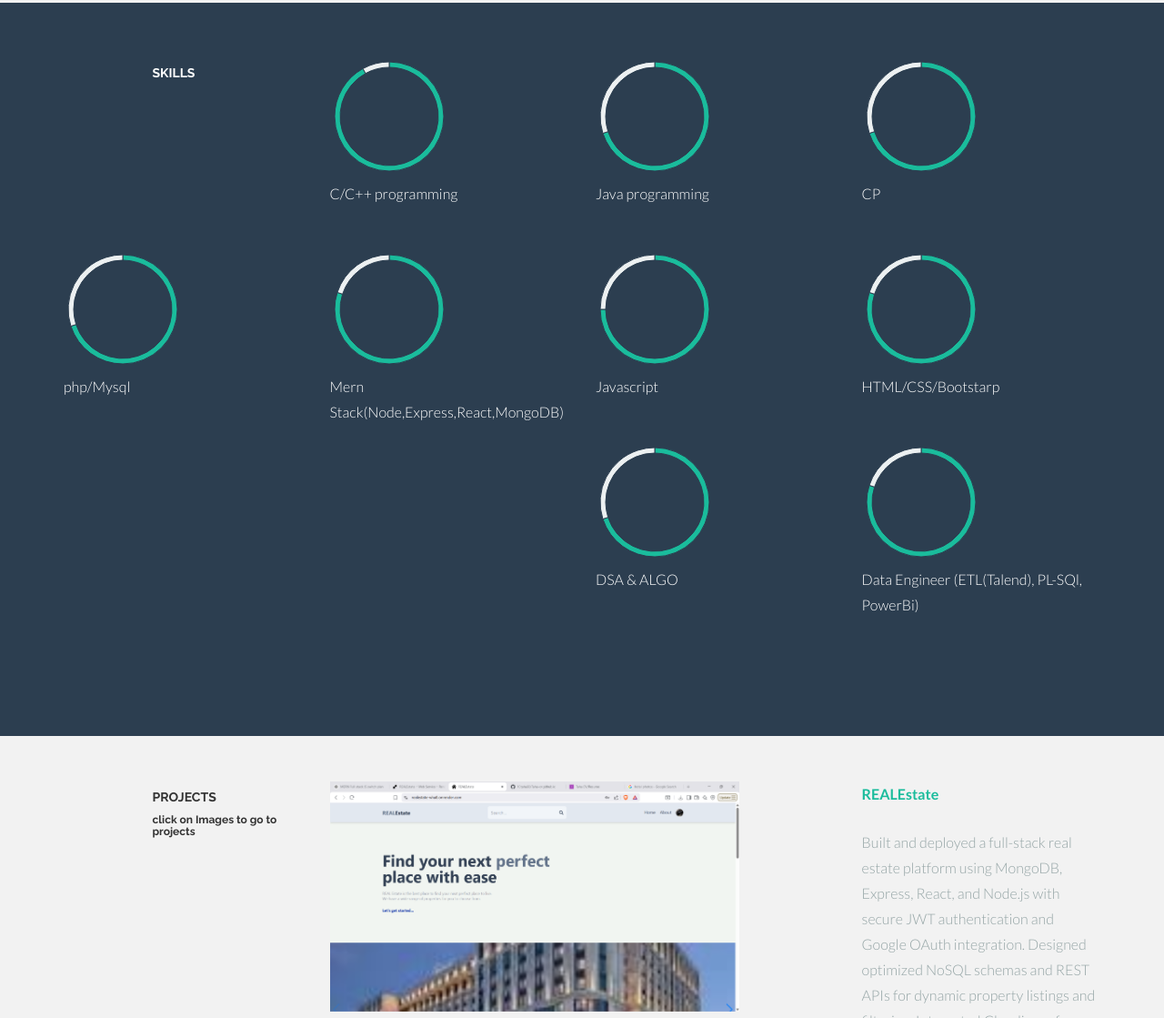
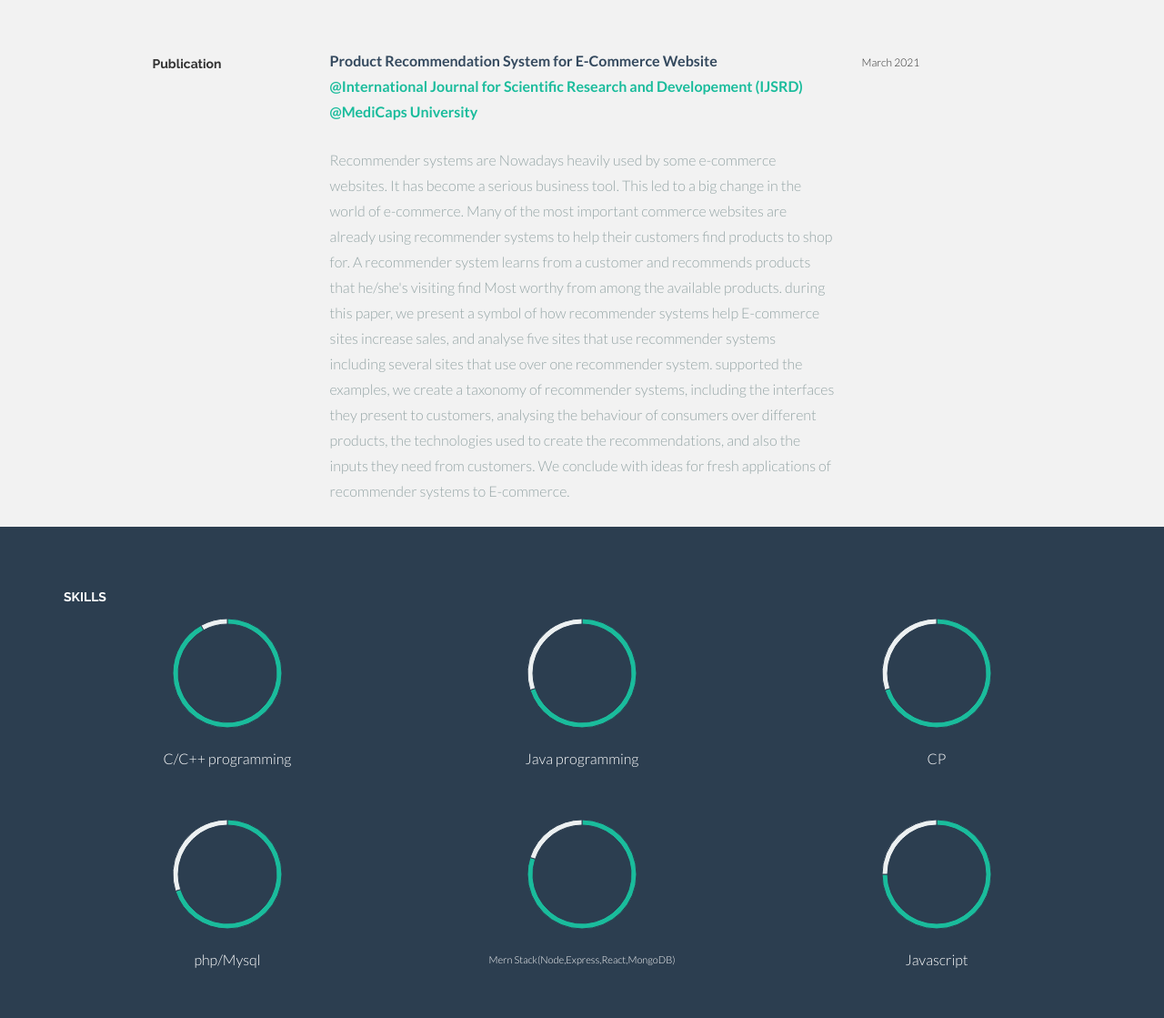
Before and after one commit to 10taha92/Taha-cv.github.io, a plain HTML site: page index.html in a window 1280 px wide. Shown: the part 4649-5768 px from the top of the page at 91% size. Drawn offline with Linux system fonts and the light colour scheme.

Commit message:
final css changes

```diff
--- a/css/style.css
+++ b/css/style.css
@@ -216,7 +216,12 @@ SECTION WRAPS
   color: white;
 }
 
-#skillswrap h5, p {
+/* #skillswrap h5, p {
+  color: white;
+} */
+
+#skillswrap h5,
+#skillswrap p {
   color: white;
 }
 
@@ -393,3 +398,15 @@ sm {
   font-weight: 600;
   margin: 15px 0;
 }
+
+#skillswrap .skill-item {
+  text-align: center;
+  margin-bottom: 40px;
+}
+
+#skillswrap canvas {
+  max-width: 100%;
+  height: auto;
+  display: block;
+  margin: 0 auto 15px;
+}
--- a/index.html
+++ b/index.html
@@ -536,78 +536,112 @@
   <hr>
 </div>
 <!--/.container -->
+<div class="container desc">
 
+  <div class="row">
+
+    <div class="col-lg-2 col-lg-offset-1">
+      <h5>Publication</h5>
+    </div>
+
+    <div class="col-lg-6">
+      <p>
+        <t>Product Recommendation System for E-Commerce Website</t><br/>
+        <a href="https://ijsrd.com/Article.php?manuscript=IJSRDV9I120157">
+          <b>@International Journal for Scientific Research and Developement (IJSRD)
+            <br>
+           @MediCaps University
+          </b>
+        </a>
+      </p>
+      <p>
+        <more>
+          Recommender systems are Nowadays heavily used by some e-commerce websites. It has become a serious business tool. This led to a big change in the world of e-commerce.
+          Many of the most important commerce websites are already using recommender systems to help their customers find products to shop for.
+          A recommender system learns from a customer and recommends products that he/she's visiting find Most worthy from among the available products.
+          during this paper, we present a symbol of how recommender systems help E-commerce sites increase sales, and analyse five sites that use recommender systems including several sites that use over one recommender system.
+          supported the examples, we create a taxonomy of recommender systems, including the interfaces they present to customers, analysing the behaviour of consumers over different products, the technologies used to create the recommendations, and also the inputs they need from customers.
+          We conclude with ideas for fresh applications of recommender systems to E-commerce.
+        </more>
+      </p>
+    </div>
+    <div class="col-lg-3">
+      <p>
+        <sm>March 2021</sm>
+      </p>
+    </div>
+  </div>
+</div>
 
 <!--SKILLS DESCRIPTION -->
 <div id="skillswrap">
   <div class="container">
     <div class="row">
-        <div class="col-lg-2 col-lg-offset-1">
+
+      <div class="col-lg-12">
         <h5>SKILLS</h5>
       </div>
 
-        <div class="col-lg-3">
+      <div class="col-lg-4 col-md-4 col-sm-6 col-xs-12 text-center">
         <canvas id="cc" height="130" width="130"></canvas>
         <p>C/C++ programming</p>
         <br>
       </div>
-        <div class="col-lg-3">
+
+      <div class="col-lg-4 col-md-4 col-sm-6 col-xs-12 text-center">
         <canvas id="bootstrap" height="130" width="130"></canvas>
         <p>Java programming</p>
         <br>
       </div>
-        <div class="col-lg-3 ">
+
+      <div class="col-lg-4 col-md-4 col-sm-6 col-xs-12 text-center">
         <canvas id="cp" height="130" width="130"></canvas>
         <p>CP</p>
         <br>
       </div>
-        <div class="col-lg-3">
+
+      <div class="col-lg-4 col-md-4 col-sm-6 col-xs-12 text-center">
         <canvas id="phpMysql" height="130" width="130"></canvas>
         <p>php/Mysql</p>
         <br>
       </div>
-        <div class="col-lg-3 ">
+
+      <div class="col-lg-4 col-md-4 col-sm-6 col-xs-12 text-center">
         <canvas id="illustrator" height="130" width="130"></canvas>
-          <p>Mern Stack(Node,Express,React,MongoDB)</p>
+        <p style="font-size: 11px;">Mern Stack(Node,Express,React,MongoDB)</p>
         <br>
       </div>
-        <div class=" col-lg-3 ">
+
+      <div class="col-lg-4 col-md-4 col-sm-6 col-xs-12 text-center">
         <canvas id="Javascript" height="130" width="130"></canvas>
         <p>Javascript</p>
         <br>
       </div>
 
-        <div class="col-lg-3 ">
+      <div class="col-lg-4 col-md-4 col-sm-6 col-xs-12 text-center">
         <canvas id="html" height="130" width="130"></canvas>
-          <p>HTML/CSS/Bootstarp</p>
+        <p style="font-size: 11px;">HTML/CSS/Bootstarp</p>
         <br>
       </div>
-        <div class="col-lg-3 ">
+
+      <div class="col-lg-4 col-md-4 col-sm-6 col-xs-12 text-center">
         <canvas id="algo" height="130" width="130"></canvas>
         <p>DSA & ALGO</p>
         <br>
       </div>
 
-        <div class="col-lg-3">
+      <div class="col-lg-4 col-md-4 col-sm-6 col-xs-12 text-center">
         <canvas id="photoshop" height="130" width="130"></canvas>
-          <p>Data Engineer (ETL(Talend), PL-SQl, PowerBi)</p>
+        <p style="font-size: 10px;">Data Engineer <br>(ETL(Talend), PL-SQl, PowerBi)</p>
         <br>
       </div>
 
+    </div>
+  </div>
+</div>
 
 
-
-
-
-      </div>
-      <!--/.row -->
-      <br>
-    </div>
-    <!--/.container -->
-  </div>
-  <!--/ #skillswrap -->
-
-
+<!-- Publications -->
 
   <section id="work" name="work">
     <!--PORTFOLIO DESCRIPTION -->
```
Lines whose indentation alone changed are shown as unchanged.
